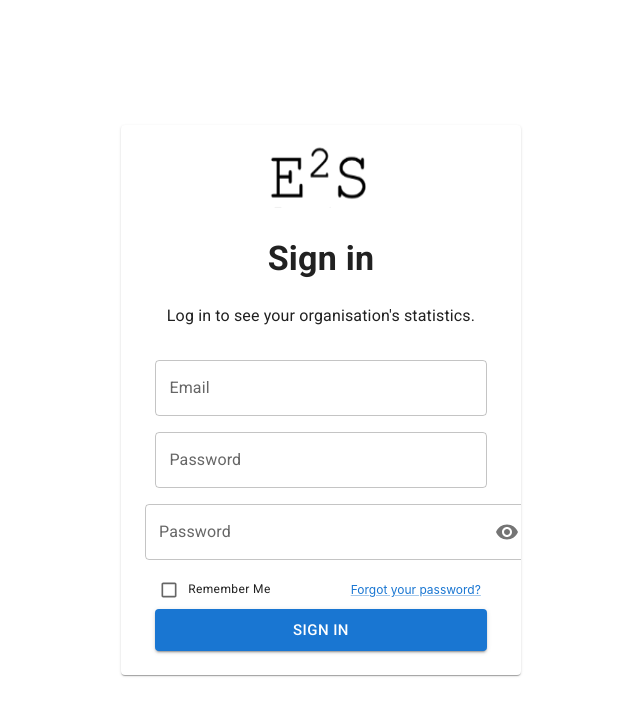
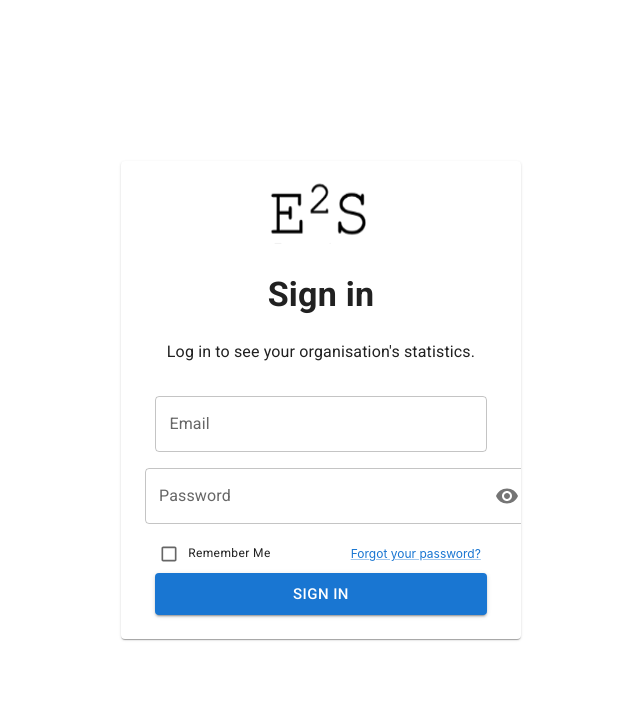
Before and after one commit to xSebo/e2s, a React (Create React App) app in the folder _spa/react-spa/: page / in a window 1280 px wide. Shown: the top 716 px of the page, without its empty margins (319-959 px from the left). Built offline with nearby package versions, Linux system fonts and the light colour scheme.

Commit message:
more progress on the sign in form

```diff
--- a/_spa/react-spa/src/components/Login.js
+++ b/_spa/react-spa/src/components/Login.js
@@ -52,7 +52,7 @@ export default function Login() {
 
         e.preventDefault();
         if (validate())
-        console.log(values);
+        console.log(adValues);
 
 
         // createAPIEndpoint("/api/peeps")
@@ -61,8 +61,8 @@ export default function Login() {
 
     const validate = ()=> {
         let temp ={}
-        temp.email = (/\S+@\S+\.\S+/).test(values.email)?"":"Email is not vaild."
-        temp.name = values.password!=""?"":"Password doesn't match with this email."
+        temp.email = (/\S+@\S+\.\S+/).test(adValues.email)?"":"Email is not vaild."
+        temp.password = (/\S+@\S+\.\S+/).test(adValues.password)?"":"Password must be x length and contain 1 special character."
         setErrors(temp)
         return Object.values(temp).every(x=> x== "")
     }
@@ -70,6 +70,7 @@ export default function Login() {
 
     const [adValues, setAdValues] = React.useState({
         amount: '',
+        email: '',
         password: '',
         weight: '',
         weightRange: '',
@@ -116,19 +117,19 @@ export default function Login() {
 
                                 label="Email"
                                 name="email"
-                                value={values.email}
-                                onChange={handleInputChange}
+                                value={adValues.email}
+                                onChange={handleChange('email')}
                                 variant="outlined"
                                 {...(errors.email && {error:true, helperText:errors.email})}
                             />
-                            <TextField
-                                label="Password"
-                                name="password"
-                                value={values.password}
-                                onChange={handleInputChange}
-                                variant="outlined"
-                                {...(errors.name && {error:true, helperText:errors.name})}
-                            />
+                            {/*<TextField*/}
+                            {/*    label="Password"*/}
+                            {/*    name="password"*/}
+                            {/*    value={values.password}*/}
+                            {/*    onChange={handleInputChange}*/}
+                            {/*    variant="outlined"*/}
+                            {/*    {...(errors.password && {error:true, helperText:errors.password})}*/}
+                            {/*/>*/}
                             <div>
                                 <FormControl sx={{ m: 1, width: '38ch' }} variant="outlined">
                                     <InputLabel htmlFor="outlined-adornment-password" >Password</InputLabel>
@@ -137,7 +138,7 @@ export default function Login() {
                                         type={adValues.showPassword ? 'text' : 'password'}
                                         value={adValues.password}
                                         onChange={handleChange('password')}
-                                        {...(errors.name && {error:true, helperText:errors.name})}
+                                        {...(errors.password && {error:true, helperText:errors.password})}
                                         endAdornment={
                                             <InputAdornment position="end">
                                                 <IconButton
@@ -152,7 +153,7 @@ export default function Login() {
                                         }
                                         label="Password"
                                     />
-                                    <FormHelperText {...(errors.name && {error:true})}>{errors.name}</FormHelperText>
+                                    <FormHelperText {...(errors.password && {error:true})}>{errors.password}</FormHelperText>
                                 </FormControl>
                             </div>
                             <div>
```
